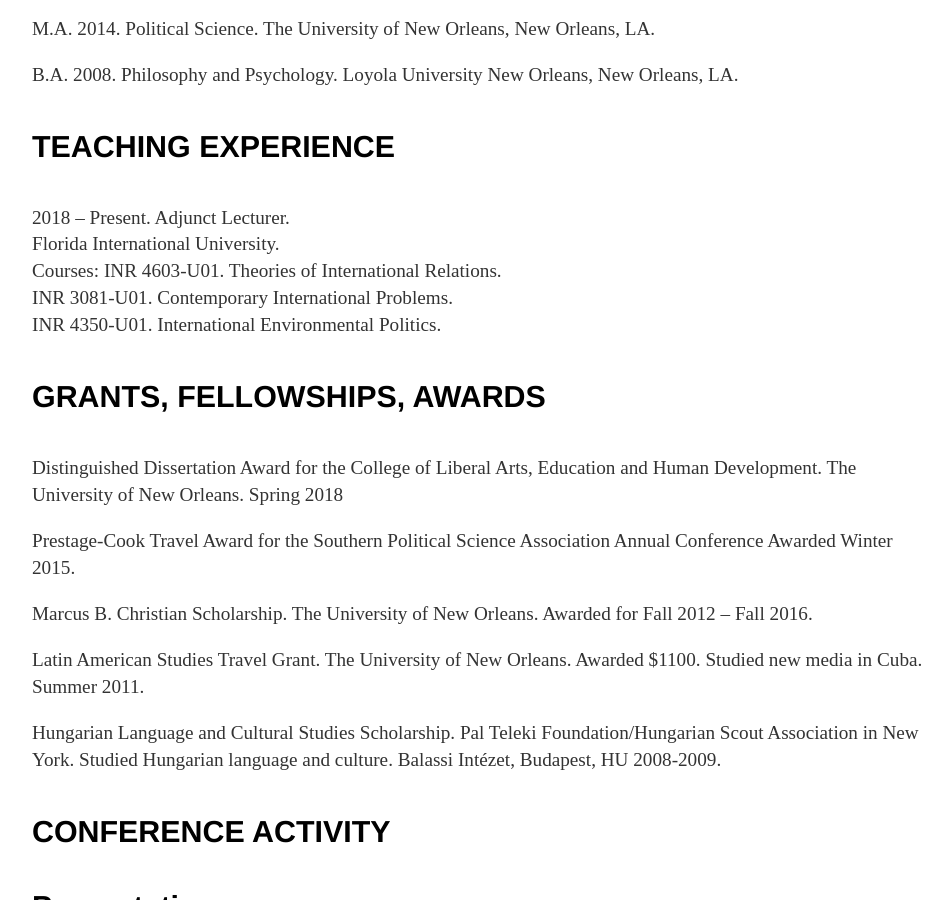
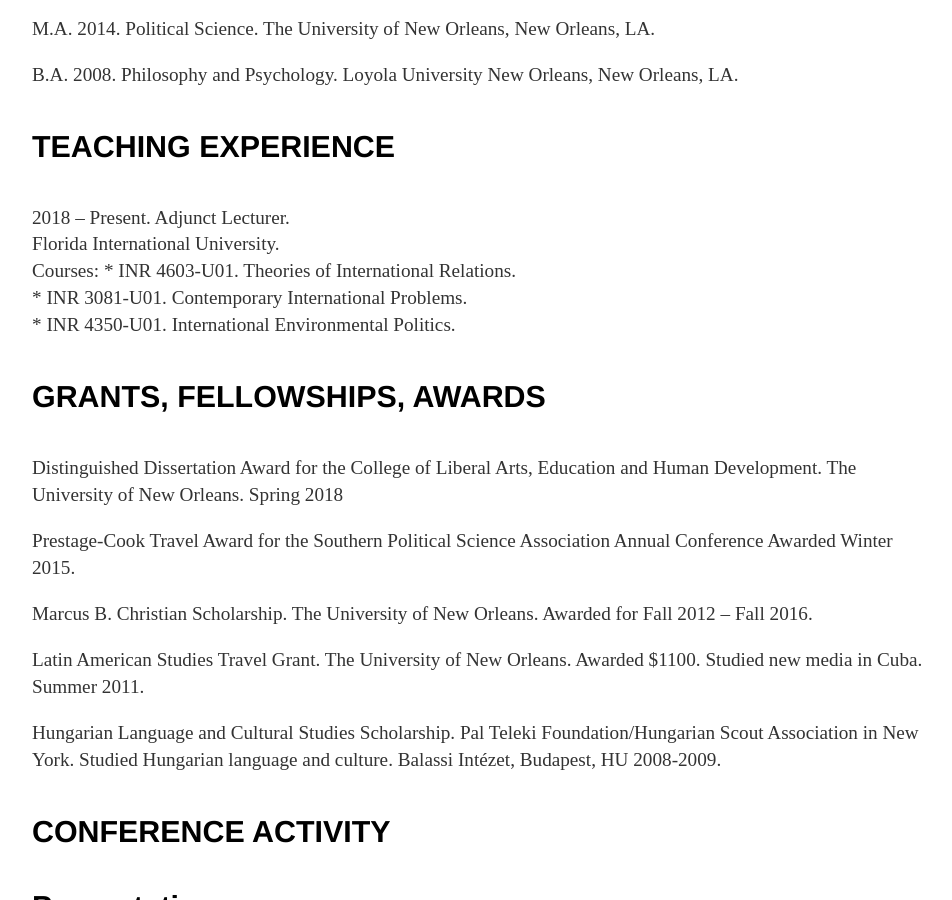
Before and after one commit to elizabethjuhasz/elizabethjuhasz.github.io, a Jekyll site: the page built from cv/index.html, in a window 1280 px wide and 900 px high, scrolled down 393 px. Shown: the whole window, without its empty margins (160-1112 px from the left). Built offline with Jekyll 4.4.1, drawn with Linux system fonts in a browser that asks for light colours.

```diff
--- a/cv/index.html
+++ b/cv/index.html
@@ -18,9 +18,9 @@ title: CV
 					<h4>TEACHING EXPERIENCE</h4>
 					<p>2018 – Present. Adjunct Lecturer.</br>
 							Florida International University.</br>
-					Courses: INR 4603-U01. Theories of International Relations.</br>
-					INR 3081-U01. Contemporary International Problems.</br>
-                                        INR 4350-U01. International Environmental Politics.</p>
+					Courses: * INR 4603-U01. Theories of International Relations.</br>
+					* INR 3081-U01. Contemporary International Problems.</br>
+                                        * INR 4350-U01. International Environmental Politics.</p>
 
 
 				<h4>GRANTS, FELLOWSHIPS, AWARDS</h4>
```
